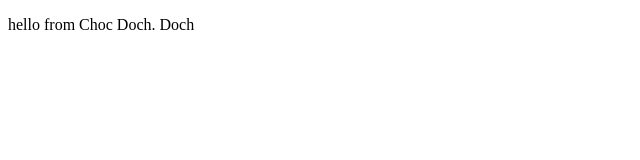
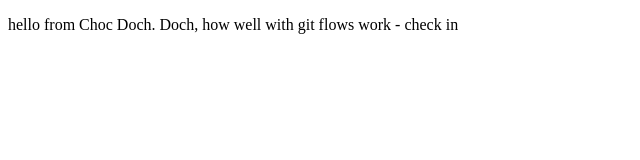
Before and after one commit to sjvkelly/AzureStaticWebApp, a plain HTML site: page index.html in a window 1280 px wide. Shown: the whole page, without its empty margins (0-640 px from the left). Drawn offline with Linux system fonts and the light colour scheme.

Commit message:
new update

```diff
--- a/index.html
+++ b/index.html
@@ -10,7 +10,7 @@
         <link rel="stylesheet" href="">
     </head>
     <body>
-            <p>hello from Choc Doch. Doch</p>
+            <p>hello from Choc Doch. Doch, how well with git flows work - check in</p>
 
         <script src="" async defer></script>
     </body>
```
